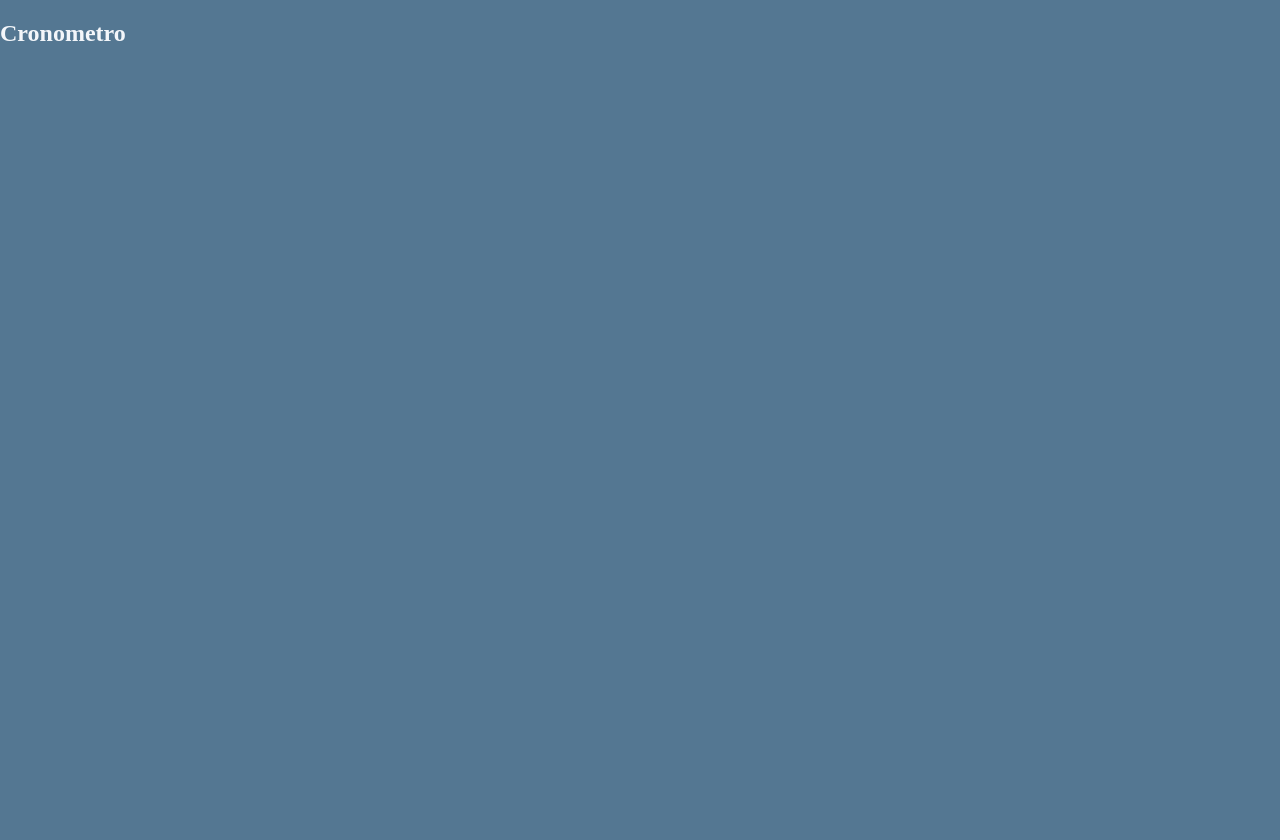
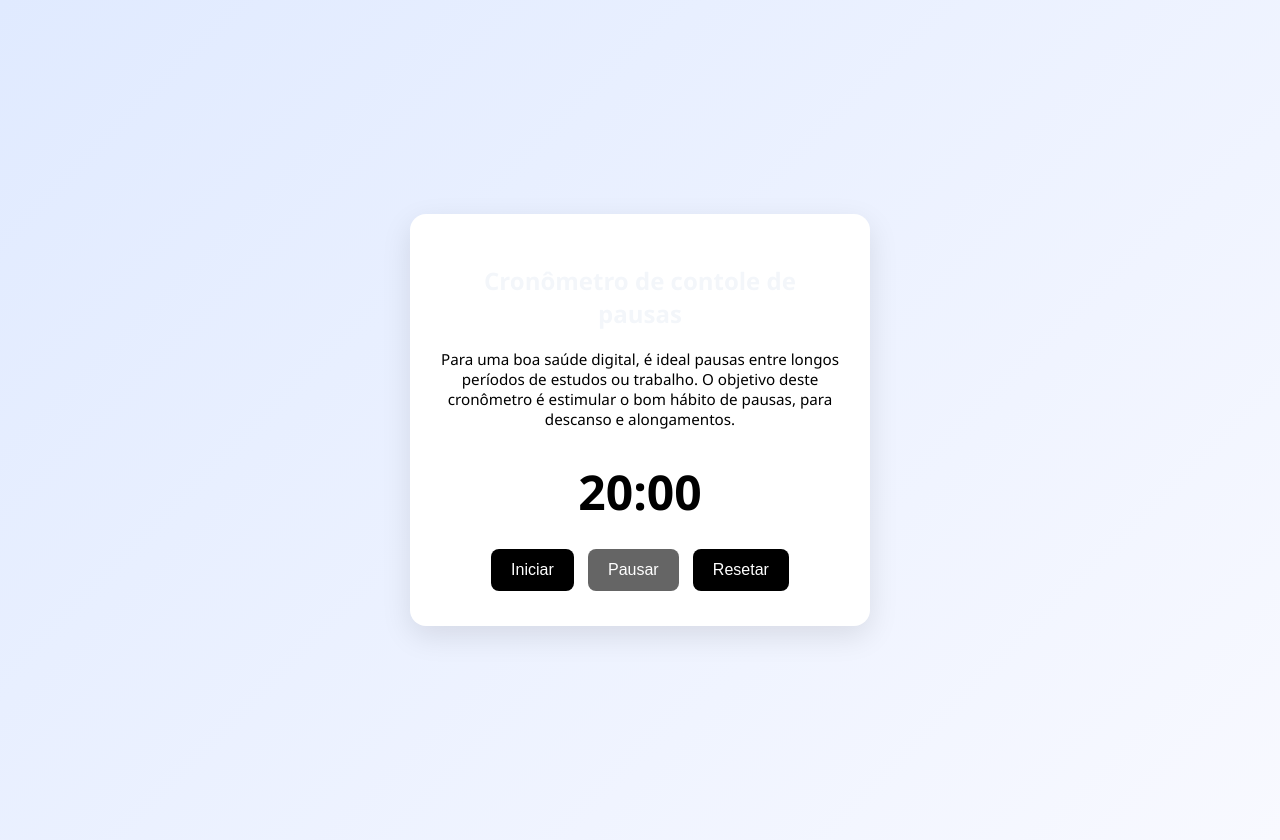
Before and after one commit to MatheusTKoch/Desafio_desenvolvimento_web_02_2025, a plain HTML site: page components/crono.html in a window 1280 px wide. Drawn offline with nearby package versions, Linux system fonts and the light colour scheme.

Commit message:
Add cronômetro functionality with HTML structure and CSS styling; implement JavaScript for timer controls and display

```diff
--- a/assets/css/style.css
+++ b/assets/css/style.css
@@ -251,3 +251,63 @@ div.mais-dicas {
     height: 120px;
   }
 }
+.custom-crono {
+  font-family: 'Segoe UI', sans-serif;
+  background: linear-gradient(135deg, #e0eaff, #f8f9ff);
+  display: flex;
+  flex-direction: column;
+  align-items: center;
+  justify-content: center;
+  min-height: 100vh;
+  margin: 0;
+  padding: 20px;
+}
+
+.custom-crono .home-crono {
+  background-color: white;
+  border-radius: 16px;
+  box-shadow: 0 10px 30px rgba(0, 0, 0, 0.1);
+  padding: 30px;
+  text-align: center;
+  max-width: 400px;
+  width: 100%;
+}
+
+.custom-crono h1 {
+  color: black;
+  margin-bottom: 10px;
+}
+
+.custom-crono p.descricao {
+  color: black;
+  font-size: 0.95rem;
+  margin-bottom: 30px;
+}
+
+.custom-crono #timer {
+  font-size: 48px;
+  font-weight: bold;
+  color: black;
+  margin-bottom: 20px;
+}
+
+.custom-crono .btn-group button {
+  background-color: black;
+  border: none;
+  color: white;
+  padding: 12px 20px;
+  margin: 5px;
+  border-radius: 8px;
+  cursor: pointer;
+  font-size: 16px;
+  transition: background-color 0.3s;
+}
+
+.custom-crono .btn-group button:hover:not(:disabled) {
+  background-color: black;
+}
+
+.custom-crono .btn-group button:disabled {
+  opacity: 0.6;
+  cursor: not-allowed;
+}
--- a/assets/js/crono.js
+++ b/assets/js/crono.js
@@ -0,0 +1,55 @@
+let duracao = 1200;
+let tempoRest = duracao;
+let pausado= false;
+let interval;
+
+function minutSegund(segundos){
+    let min = Math.floor(segundos/60);
+    let seg = segundos % 60;
+    return(min <10 ? '0' + min : min) + ':' + (seg <10 ? '0' + seg : seg);
+}
+
+function atualizaDisplay(){
+    $('#timer').text(minutSegund(tempoRest));
+}
+
+function iniciarCronometro(){
+    interval = setInterval(() =>{
+        if(!pausado){
+            if(tempoRest> 0){
+                tempoRest--;
+                atualizaDisplay();
+            }else{
+                clearInterval(interval);
+                $('#timer').text("Tempo esgotado!");
+                $('#pause').prop('disable', true);
+            }
+        }
+    }, 1000);
+}
+
+// Botão de iniciar
+$('#start').click(() =>{
+    $('#start').prop('disabled', true);
+    $('#pause').prop('disabled', false);
+    pausado = false;
+    iniciarCronometro();
+});
+
+// Botão de pausar/continuar
+$('#pause').click(() =>{
+    pausado = !pausado;
+    $('#pause').text(pausado? 'Continuar' : 'Pausar');
+});
+
+//Botão de Reset
+$('#reset').click(() =>{
+    clearInterval(interval);
+    tempoRest = duracao;
+    atualizaDisplay();
+    $('#start').prop('disabled', false);
+    $('pause').prop('disabled', true).text('Pausar');
+    pausado = false;
+});
+
+atualizaDisplay();
--- a/components/crono.html
+++ b/components/crono.html
@@ -5,7 +5,21 @@
     <meta name="viewport" content="width=device-width, initial-scale=1.0" />
     <title>Cronometro Digital</title>
     <link rel="stylesheet" href="/assets/css/style.css" />
+    <script src="/assets/js/crono.js" defer></script>
+     <script src="https://code.jquery.com/jquery-3.7.1.min.js"></script>
 </head>
 <body>
-    <h2>Cronometro</h2>
+    <div class="custom-crono">
+        <div class="home-crono">
+            <h2>Cronômetro de contole de pausas</h2>
+            <p class="descricao">Para uma boa saúde digital, é ideal pausas entre longos períodos de estudos ou trabalho. O objetivo deste cronômetro é estimular o bom hábito de pausas, para descanso e alongamentos.
+            </p>
+            <div id="timer">20:00</div>
+            <div class="btn-group">
+                <button id="start">Iniciar</button>
+                <button id="pause" disabled>Pausar</button>
+                <button id="reset">Resetar</button>
+            </div>
+        </div>
+    </div>
 </body>
```
